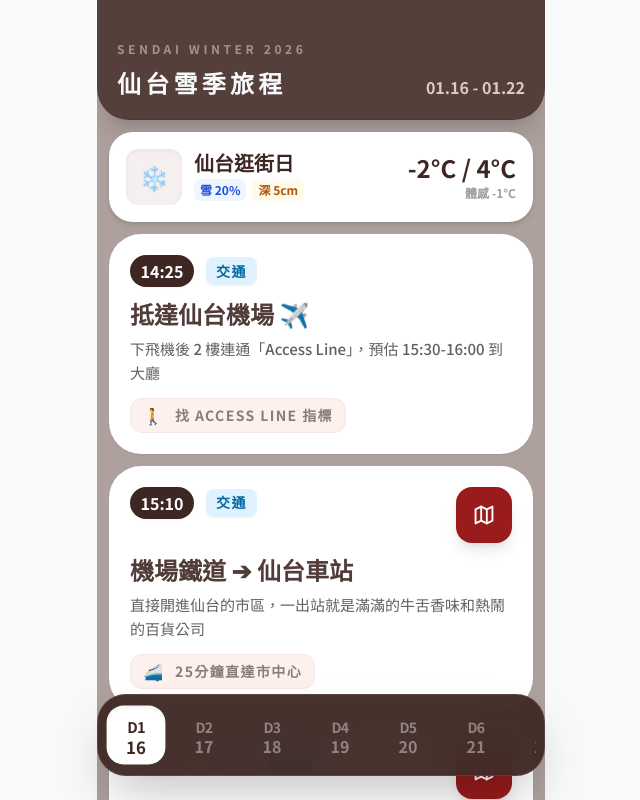
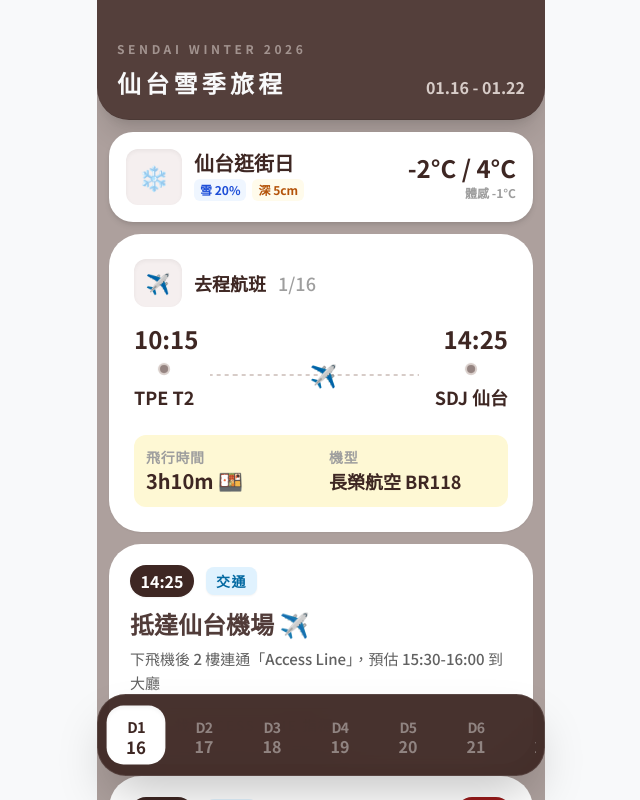
Before and after one commit to naomichiang/sendai-snow-2026, a React (Vite) app: page / in a window 1280 px wide. Shown: the top 800 px of the page, without its empty margins (319-959 px from the left). Built offline with nearby package versions, Linux system fonts and the light colour scheme.

Commit message:
新增班機卡片

```diff
--- a/App.tsx
+++ b/App.tsx
@@ -3,6 +3,7 @@ import React, { useState } from 'react';
 import { ITINERARY_DATA, WEATHER_DATA } from './data';
 import { CATEGORY_COLORS, TAG_COLORS, Icons } from './constants';
 import PackingList from './components/PackingList';
+import FlightCard from './components/FlightCard';
 
 const App: React.FC = () => {
   const [selectedDay, setSelectedDay] = useState<number | 'packing'>(0);
@@ -50,6 +51,11 @@ const App: React.FC = () => {
                 </div>
               </div>
             </div>
+
+            {/* Flight Cards */}
+            {currentDay.flights && currentDay.flights.map((flight, i) => (
+              <FlightCard key={i} flight={flight} />
+            ))}
 
             {/* Spot & Transport List - Clean Layout without Left Margin */}
             <div className="space-y-3">
--- /dev/null
+++ b/components/FlightCard.tsx
@@ -0,0 +1,167 @@
+import React from 'react';
+import { Flight } from '../types';
+
+interface FlightCardProps {
+  flight: Flight;
+}
+
+const FlightCard: React.FC<FlightCardProps> = ({ flight }) => {
+  return (
+    <div className="bg-white rounded-[2rem] p-6 shadow-sm border border-white/20 mb-3 overflow-hidden relative">
+      {/* Header */}
+      <div className="flex items-center mb-4">
+        <div className="flex items-center gap-3">
+          <div className="w-12 h-12 bg-[#F5EFEF] rounded-xl flex items-center justify-center text-xl shadow-inner">
+            ✈️
+          </div>
+          <div>
+            <h3 className="text-lg font-black text-[#3E2723]">{flight.type} <span className="ml-2 text-lg text-[#9E9E9E] font-medium">{flight.date}</span></h3>
+          </div>
+        </div>
+      </div>
+
+      {/* Flight Times - Above Animation */}
+      <div className="flex items-center justify-between mb-4">
+        <div className="text-center">
+          <p className="text-2xl font-bold text-[#3E2723]">{flight.departureTime}</p>
+        </div>
+        <div className="text-center">
+          <p className="text-2xl font-bold text-[#3E2723]">{flight.arrivalTime}</p>
+        </div>
+      </div>
+
+      {/* Flight Animation - Top Position */}
+      <div className="relative mb-6 -mt-2">
+        {/* Simple Flight Route Animation */}
+        <div className="flex items-center justify-between relative">
+          {/* Departure Point */}
+          <div className="flex flex-col items-center">
+            <div className="departure-dot"></div>
+            <div className="mt-2 text-center">
+              <p className="text-lg font-bold text-[#3E2723]">{flight.departure}</p>
+            </div>
+          </div>
+
+          {/* Animated Dashed Line */}
+          <div className="flex-1 mx-4 relative">
+            <div className="dashed-line"></div>
+            <div className="plane-icon">
+              <span className="text-xl">✈️</span>
+            </div>
+          </div>
+
+          {/* Arrival Point */}
+          <div className="flex flex-col items-center">
+            <div className="arrival-dot"></div>
+            <div className="mt-2 text-center">
+              <p className="text-lg font-bold text-[#3E2723]">{flight.arrival}</p>
+            </div>
+          </div>
+        </div>
+      </div>
+
+      {/* Flight Details */}
+      <div className="bg-[#F8dd28]/20 rounded-xl p-3">
+        <div className="grid grid-cols-2 gap-4">
+          <div>
+            <p className="text-sm text-[#9E9E9E] font-bold uppercase tracking-wider">飛行時間</p>
+            <p className="text-xl font-bold text-[#3E2723]">{flight.duration} 🍱</p>
+          </div>
+          <div>
+            <p className="text-sm text-[#9E9E9E] font-bold uppercase tracking-wider">機型</p>
+            <p className="text-lg font-bold text-[#3E2723]">{flight.aircraft}</p>
+          </div>
+        </div>
+      </div>
+
+      {/* Custom CSS Animation */}
+      <style jsx>{`
+        /* Departure and Arrival dots */
+        .departure-dot, .arrival-dot {
+          width: 12px;
+          height: 12px;
+          border-radius: 50%;
+          background: #8D7B77;
+          border: 2px solid #D7CCC8;
+          animation: pulse 2s ease-in-out infinite;
+        }
+
+        .arrival-dot {
+          animation-delay: 2s;
+        }
+
+        @keyframes pulse {
+          0%, 100% {
+            transform: scale(1);
+            opacity: 1;
+          }
+          50% {
+            transform: scale(1.4);
+            opacity: 0.7;
+          }
+          75% {
+            transform: scale(1.8);
+            opacity: 0.3;
+          }
+          90% {
+            transform: scale(1.2);
+            opacity: 0.1;
+          }
+        }
+
+        /* Animated dashed line */
+        .dashed-line {
+          height: 2px;
+          background: repeating-linear-gradient(
+            90deg,
+            #D7CCC8,
+            #D7CCC8 4px,
+            transparent 4px,
+            transparent 8px
+          );
+          position: relative;
+          top: -12px;
+          animation: dashFlow 3s linear infinite;
+        }
+
+        @keyframes dashFlow {
+          0% { background-position: 0 0; }
+          100% { background-position: 24px 0; }
+        }
+
+        /* Plane icon animation */
+        .plane-icon {
+          position: absolute;
+          top: calc(50% - 12px);
+          left: 0;
+          transform: translateY(-50%);
+          animation: planeFly 4s ease-in-out infinite;
+          z-index: 10;
+        }
+
+        @keyframes planeFly {
+          0% {
+            left: -10px;
+            transform: translateY(-50%) scale(0.8);
+            opacity: 0;
+          }
+          10% {
+            opacity: 1;
+            transform: translateY(-50%) scale(1);
+          }
+          90% {
+            opacity: 1;
+            transform: translateY(-50%) scale(1.2);
+          }
+          100% {
+            left: calc(100% + 10px);
+            transform: translateY(-50%) scale(0.8);
+            opacity: 0;
+          }
+        }
+      `}</style>
+    </div>
+  );
+};
+
+export default FlightCard;
--- a/components/PackingList.tsx
+++ b/components/PackingList.tsx
@@ -1,20 +1,32 @@
 import React, { useState, useEffect } from 'react';
 import { PackingItem } from '../types';
+
+
+const categories: PackingItem['category'][] = ['隨身背包', '托運行李', '購物清單'];
+
 
 const PackingList: React.FC = () => {
   const [items, setItems] = useState<PackingItem[]>(() => {
     const saved = localStorage.getItem('sendai_packing');
     if (saved) return JSON.parse(saved);
     return [
-      { id: '1', name: '護照/機票', quantity: 1, completed: false, category: '隨身背包' },
+      { id: '1', name: '護照', quantity: 1, completed: false, category: '隨身背包' },
       { id: '2', name: '行動電源', quantity: 1, completed: false, category: '隨身背包' },
       { id: '3', name: '錢包/日幣', quantity: 1, completed: false, category: '隨身背包' },
-      { id: '4', name: '發熱衣', quantity: 3, completed: false, category: '托運' },
-      { id: '5', name: '暖暖包', quantity: 10, completed: false, category: '托運' },
-      { id: '6', name: '滑雪手套', quantity: 1, completed: false, category: '托運' },
-      { id: '7', name: '羽絨外套', quantity: 1, completed: false, category: '托運' },
-      { id: '8', name: '保溫瓶', quantity: 1, completed: false, category: '手提' },
-      { id: '9', name: '相機', quantity: 1, completed: false, category: '手提' },
+      { id: '4', name: '發熱衣', quantity: 3, completed: false, category: '托運行李' },
+      { id: '5', name: '暖暖包', quantity: 10, completed: false, category: '托運行李' },
+      { id: '6', name: '滑雪手套', quantity: 1, completed: false, category: '托運行李' },
+      { id: '7', name: '羽絨外套', quantity: 1, completed: false, category: '托運行李' },
+      { id: '8', name: '保溫瓶', quantity: 1, completed: false, category: '隨身背包' },
+      { id: '9', name: '相機', quantity: 1, completed: false, category: '隨身背包' },
+      { id: '10', name: '充電線/充電器', quantity: 1, completed: false, category: '托運行李' },
+      { id: '11', name: '化妝品/保養品', quantity: 1, completed: false, category: '托運行李' },
+      { id: '12', name: '墨鏡', quantity: 1, completed: false, category: '托運行李' },
+      { id: '13', name: 'Refa吹風機', quantity: 1, completed: false, category: '購物清單' },
+      { id: '14', name: 'recolte 無線萬用調理機(RCP-7)', quantity: 1, completed: false, category: '購物清單' },
+      { id: '15', name: 'Uniqlo 發熱衣、發熱襪', quantity: 1, completed: false, category: '購物清單' },
+      { id: '16', name: '3coins 煮蛋器', quantity: 1, completed: false, category: '購物清單' },
+      { id: '17', name: '綺綺許願馬年卡哇', quantity: 1, completed: false, category: '購物清單' },
     ];
   });
 
@@ -45,8 +57,6 @@ const PackingList: React.FC = () => {
     setItems([...items, newItem]);
     setNewItemName('');
   };
-
-  const categories: PackingItem['category'][] = ['隨身背包', '托運行李', '購物清單'];
 
   const categoryEmojis = {
     '隨身背包': '🎒',
--- a/data.ts
+++ b/data.ts
@@ -6,6 +6,19 @@ export const ITINERARY_DATA: DayPlan[] = [
     day: 1,
     date: '2026/01/16',
     location: '仙台逛街日',
+    flights: [
+      {
+        type: '去程航班',
+        date: '1/16',
+        departureTime: '10:15',
+        arrivalTime: '14:25',
+        departure: 'TPE T2',
+        arrival: 'SDJ 仙台',
+        flightNumber: 'BR118',
+        aircraft: '長榮航空 BR118',
+        duration: '3h10m'
+      }
+    ],
     spots: [
       {
         time: '14:25',
@@ -27,9 +40,8 @@ export const ITINERARY_DATA: DayPlan[] = [
       },
       {
         category: '飯店',
-        name: '仙台東大都會大飯店',
+        name: 'Check in 仙台東大都會大飯店',
         desc: '位置極佳！就在車站東口上方。check-in 後直接下樓開始玩',
-        tags: ['必拍'],
         mapUrl: 'https://maps.app.goo.gl/Gdbrawh7DpkqD91F9',
         emoji: '🏨',
         highlightText: '車站共構，連住兩晚'
@@ -305,7 +317,7 @@ export const ITINERARY_DATA: DayPlan[] = [
         time: '08:30',
         category: '交通',
         name: '🚐 接駁車 ➔ Liza World',
-        desc: '早起出發！這個滑雪場的人相對少，雪質蓬鬆，適合我們練習。',
+        desc: '早起出發！這個滑雪場的人相對少，雪質蓬鬆，適合我們練習',
         mapUrl: 'https://maps.app.goo.gl/L9Z9Z9Z9',
         emoji: '🏂',
         highlightText: '前往極品粉雪天堂'
@@ -314,18 +326,18 @@ export const ITINERARY_DATA: DayPlan[] = [
         time: '09:30',
         category: '活動',
         name: '🏂 菜鳥級單板滑雪課',
-        desc: '教練會帶我們從基礎滑行開始，在雪地裡翻滾也是一種樂趣！課程: 9:30 - 12:30，餐廳: Order 10am〜4pm',
+        desc: '一對三教練課，在雪地裡翻滾也是一種樂趣！課程: 9:30 - 12:30，餐廳:10am〜4pm',
         tags: ['必拍'],
         emoji: '🎓',
-        highlightText: '下午可以留在滑雪場練習或回藏王溫泉街＆飯店'
+        highlightText: '下午留在滑雪場練習'
       },
       {
         category: '活動',
         name: '♨️ 藏王溫泉街散策',
-        desc: '下午媽媽累了要怎麼回山腳？這裡很多點足湯點，泡個幾分鐘就能讓腿部壓力瞬間消失',
+        desc: '很多點足湯點，泡個幾分鐘就能讓腿部壓力瞬間消失',
         mapUrl: 'https://maps.app.goo.gl/6xqUHRxfw57ZoVYy9',
         emoji: '🦶',
-        highlightText: '足湯散策療癒雙腿'
+        highlightText: 'Free足湯散策療癒'
       },
       {
         category: '食物',
@@ -384,27 +396,28 @@ export const ITINERARY_DATA: DayPlan[] = [
     day: 7,
     date: '2026/01/22',
     location: '仙台 - 回程',
+
     spots: [
       {
         category: '購物',
         name: '仙台車站 ➔ 悠閒散步',
-        desc: '最後一個上午。我們可以在車站附近的商店街慢慢走，買最後一隻毛豆奶昔，帶著滿足的心情前往機場',
+        desc: '在車站附近的商店街慢慢走，買最後一隻毛豆奶昔，帶著滿足的心情前往機場',
         tags: ['必買'],
         emoji: '🥤',
         highlightText: '毛豆奶昔最後一喝'
       },
       {
-        category: '購物',
+        category: '景點',
         name: 'AER 百貨',
-        desc: '最後一個上午。我們可以在車站附近的商店街慢慢走，買最後一隻毛豆奶昔，帶著滿足的心情前往機場',
-        tags: ['必買'],
+        desc: '最後一個上午，車站附近的商店街走走，買最後一隻毛豆奶昔',
+        tags: ['必拍'],
         emoji: '🌃',
         highlightText: '31F免費觀景展望台 10:00〜20:00'
       },
       {
         category: '食物',
         name: '阿部蒲鉾店 本店',
-        desc: '仙台商店街的特色魚板小時',
+        desc: '仙台商店街的特色魚板小吃',
         emoji: '🏮',
         highlightText: '炸葫蘆魚板'
       },
@@ -417,13 +430,18 @@ export const ITINERARY_DATA: DayPlan[] = [
         emoji: '✈️',
         highlightText: '提早出發防雪路延誤'
       },
+    ],
+    flights: [
       {
-        time: '16:15',
-        category: '交通',
-        name: '返程航班 ✈️',
-        desc: '回家囉！預計 16:15 起飛。',
-        emoji: '🏠',
-        highlightText: '帶著滿滿回憶回家'
+        type: '回程航班',
+        date: '1/22',
+        departureTime: '16:15',
+        arrivalTime: '19:30',
+        departure: 'SDJ 仙台',
+        arrival: 'TPE T2',
+        flightNumber: 'BR117',
+        aircraft: '長榮航空 BR117',
+        duration: '4h15m'
       }
     ],
     clothingAdvice: '穿脫方便的大衣，應對機場溫度',
```
Also changed, not shown: types.ts (+13 -0 lines).
